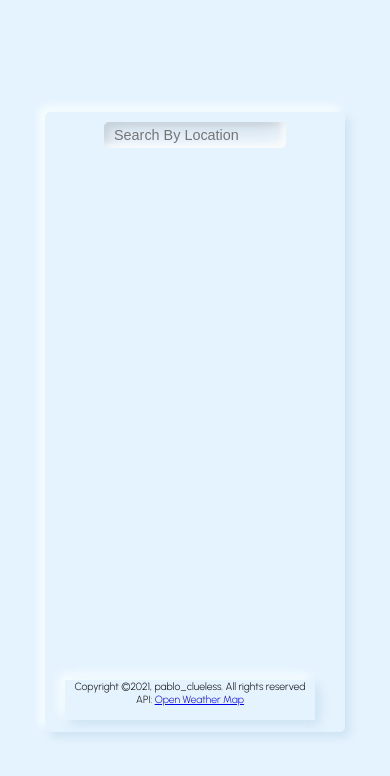
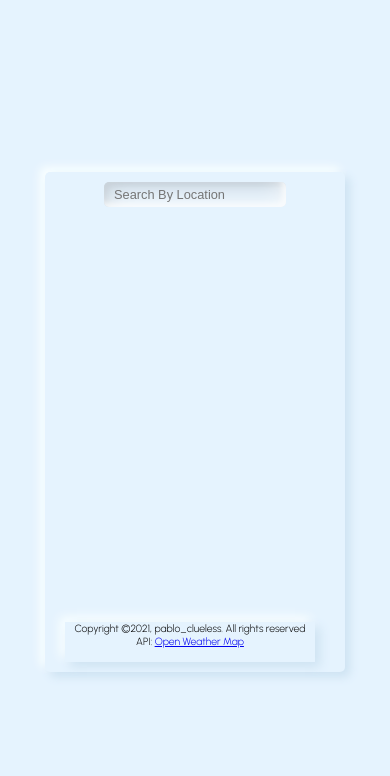
Before and after one commit to pablo-clueless/WeatherApp, a React (Create React App) app in the folder weather-app/: page / in a window 390 px wide. Shown: the top 776 px of the page. Built offline with nearby package versions, Linux system fonts and the light colour scheme.

Commit message:
responsiveness for mobile

```diff
--- a/weather-app/src/App.js
+++ b/weather-app/src/App.js
@@ -79,7 +79,7 @@ const App = () => {
       </div>
       {currentForecast && (
         <div className='result'>
-          <h2>{currentForecast.name}, {currentForecast.sys.country} </h2>
+          <h3>{currentForecast.name}, {currentForecast.sys.country} </h3>
           <p>{currentDate} | GMT
             {(currentForecast.timezone / 3600) > 0 ? `+${(currentForecast.timezone / 3600)}` : `${currentForecast.timezone / 3600}`}
           </p>
@@ -98,10 +98,10 @@ const App = () => {
             </div>
           </div>
           <div className='flex'>
-            <h1>{currentForecast.main.temp}</h1><sup>&deg;C</sup>
+            <h2>{currentForecast.main.temp}</h2><sup>&deg;C</sup>
           </div>
           <p>Min Temp: {currentForecast.main.temp_min}&deg;C</p>
-          <img src={`http://openweathermap.org/img/w/${currentForecast.weather[0].icon}.png`} alt="" width='30%' />
+          <img src={`http://openweathermap.org/img/w/${currentForecast.weather[0].icon}.png`} alt="" width='20%' />
           <div className='grid'>
             <p>{currentForecast.main.feels_like}&deg;C</p>
             <p>{currentForecast.weather[0].main}</p>
--- a/weather-app/src/index.css
+++ b/weather-app/src/index.css
@@ -19,7 +19,7 @@ body {
 
 .container {
   width: 300px;
-  height: 620px;
+  height: 500px;
   background: #e5f3fe;
   box-shadow: 5px 5px 10px #cee3f2, -5px -5px 10px #faffff;
   padding: 5px 20px;
@@ -43,7 +43,7 @@ body {
   box-shadow: inset -7px -7px 20px 0px #fff9, inset -4px -4px 5px 0px #fff9,
     inset 7px 7px 20px 0px #0002, inset 4px 4px 5px 0px #0001;
   color: #87b0cd;
-  font-size: 0.9rem;
+  font-size: 0.8rem;
 }
 
 .result {
@@ -58,7 +58,7 @@ body {
   width: 100%;
   background: #e5f3fe;
   box-shadow: 5px 5px 10px #cee3f2, -5px -5px 10px #faffff;
-  padding: 5px;
+  padding: 2px;
   margin: 5px auto;
   border-radius: 5px;
   text-align: center;
```
